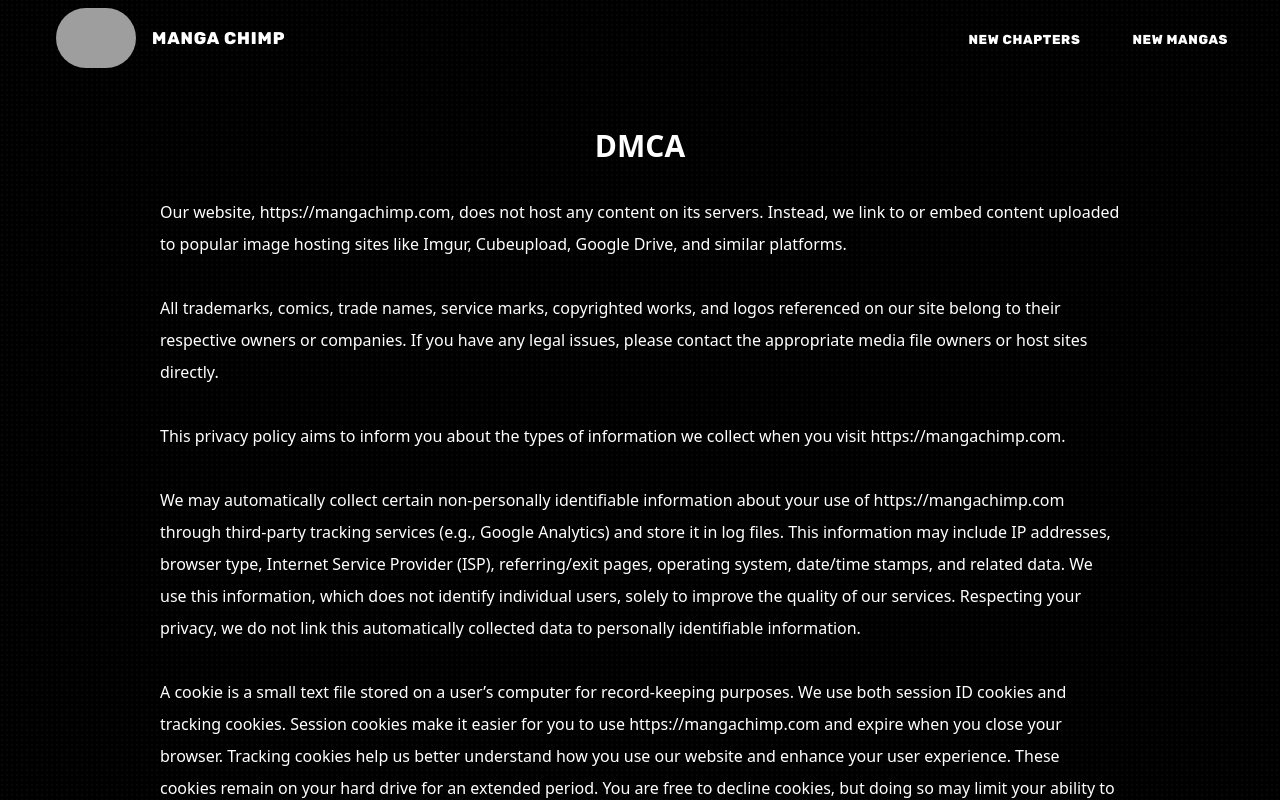
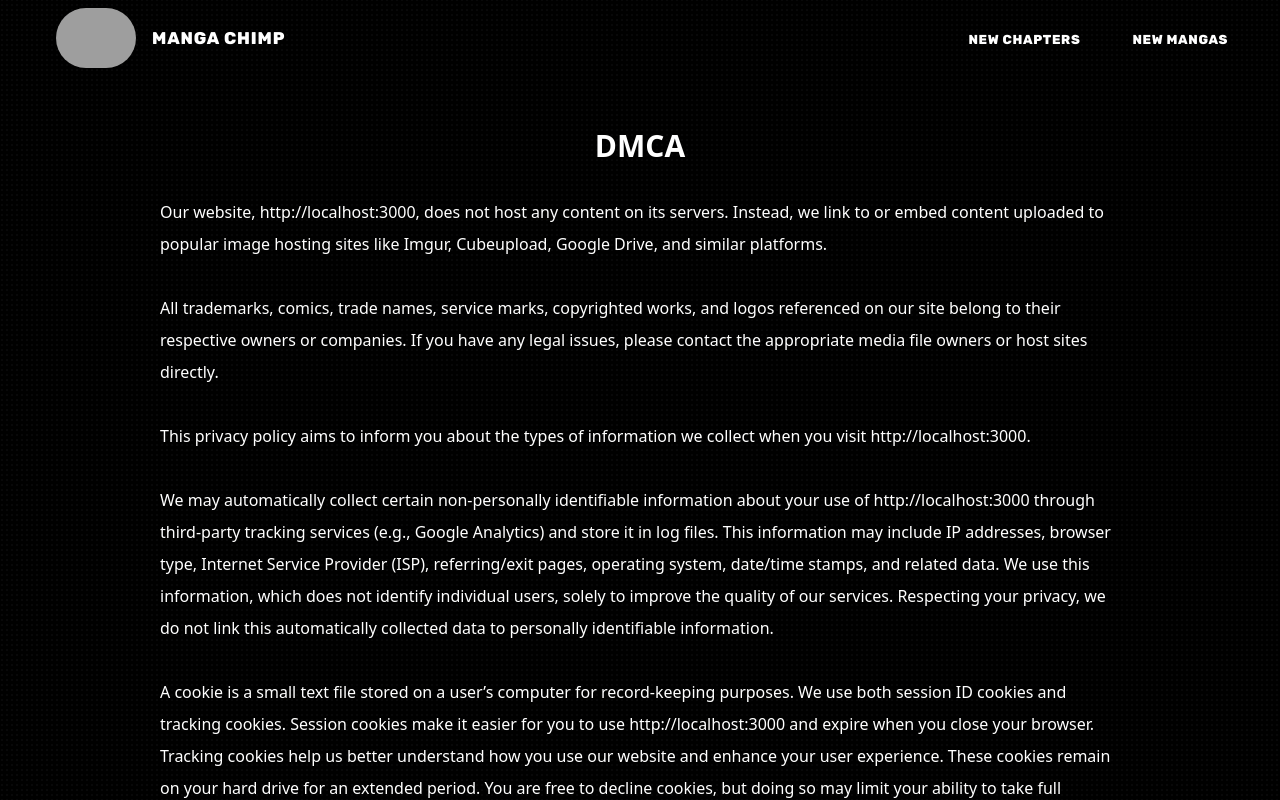
Before and after one commit to divrawat/mangachimp.com, a Next.js app: page /dmca in a window 1280 px wide. Shown: the top 800 px of the page. Built offline with nearby package versions, Linux system fonts and the light colour scheme; grey boxes are pictures that could not be loaded.

Commit message:
sef0se5g

```diff
--- a/config.js
+++ b/config.js
@@ -1,8 +1,8 @@
 
-// export const DOMAIN = 'http://localhost:3000';
+export const DOMAIN = 'http://localhost:3000';
 // export const BACKEND_DOMAIN = 'http://localhost:8000';
 
-export const DOMAIN = 'https://mangachimp.com';
+// export const DOMAIN = 'https://mangachimp.com';
 export const BACKEND_DOMAIN = 'https://backend-mangawebsite.vercel.app'
 
 
```
Also changed, not shown: public/8b8a0e01491e41578a82803647d4a880.txt (added).
